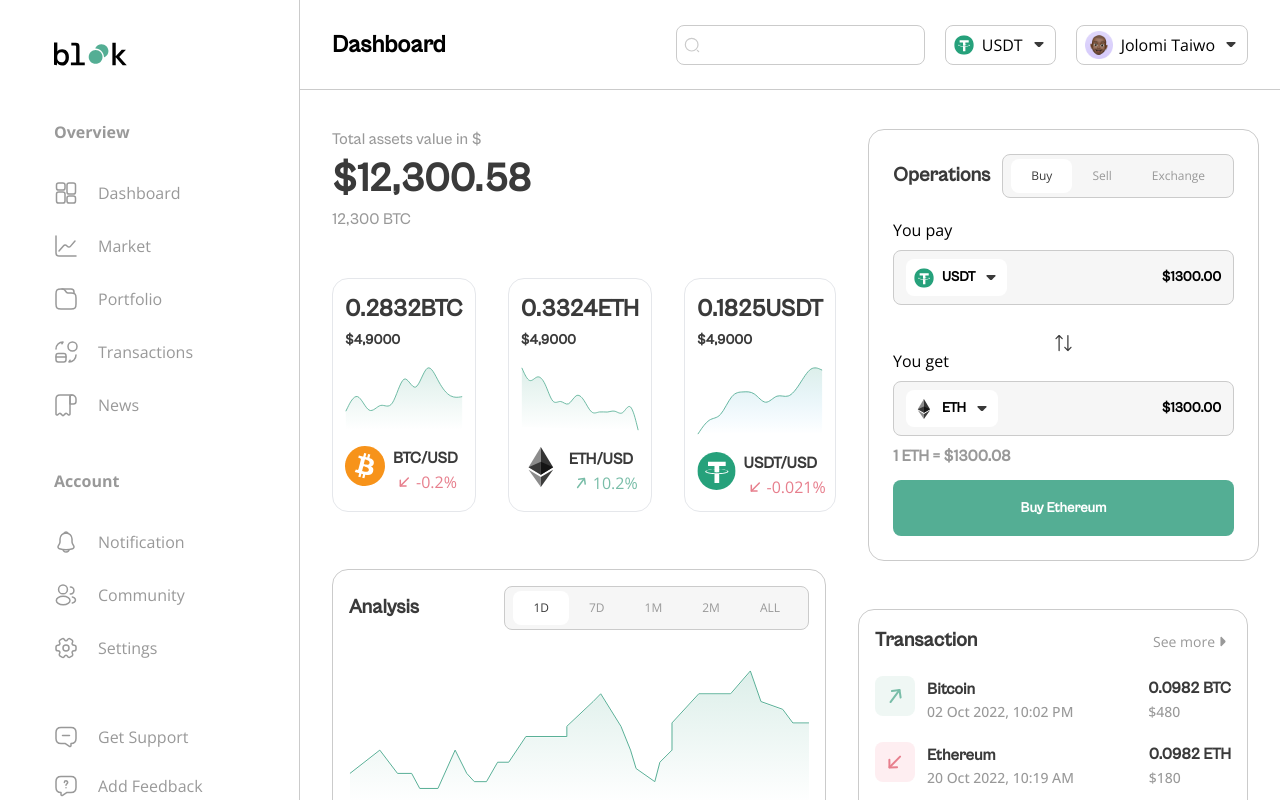
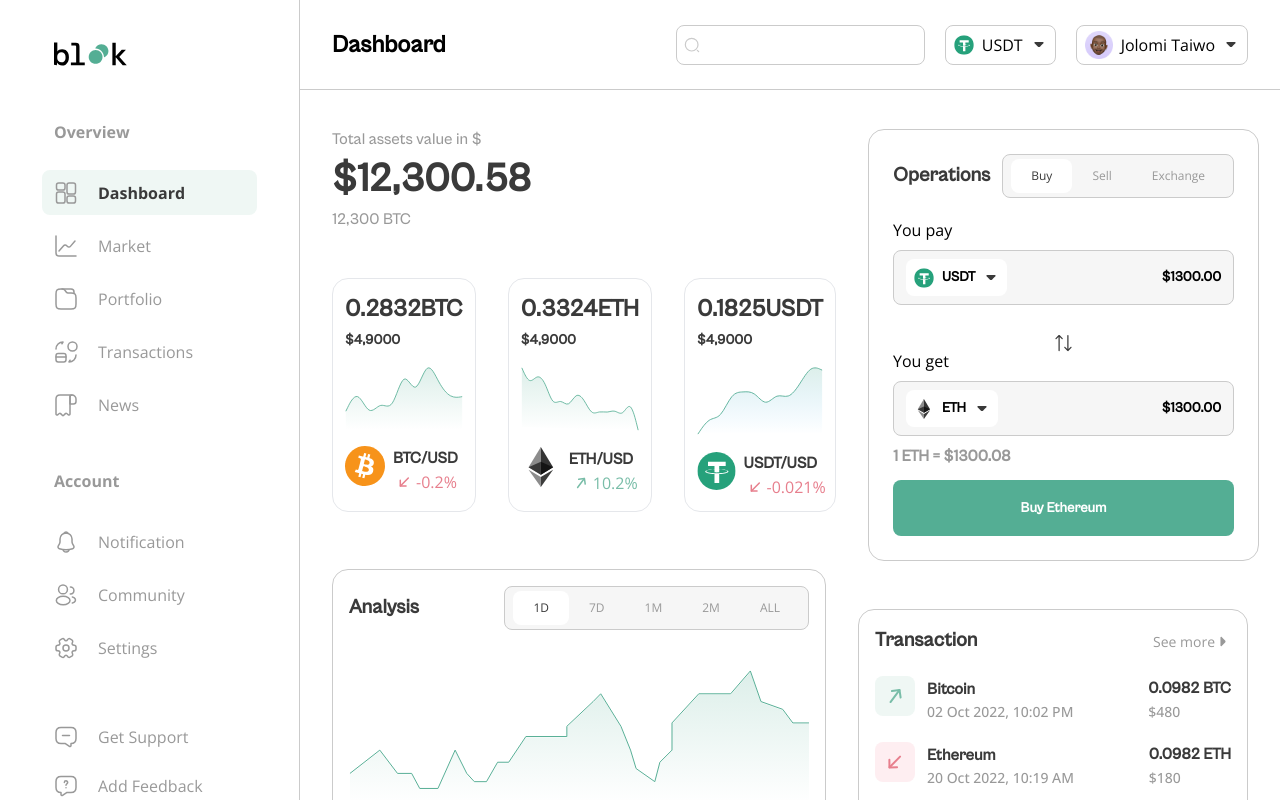
Before and after one commit to JolomiTee/Dashboard-Variants, a React (Vite) app: page / in a window 1280 px wide. Built offline with nearby package versions, Linux system fonts and the light colour scheme.

Commit message:
Formatting Menu comnponent code. adjusting navbar width

```diff
--- a/src/components/Blok/BlokMenu.jsx
+++ b/src/components/Blok/BlokMenu.jsx
@@ -1,10 +1,10 @@
 import BlokLogo from '../../assets/Blok/images/logoLight.svg'
 import { BlokMenuData } from '../../assets/Blok/data'
-import {AiFillCloseSquare} from 'react-icons/ai'
+import { AiFillCloseSquare } from 'react-icons/ai'
 import { useBlokContext } from '../../context/BlokContext'
 
-const BlokMenu = ({screenSize, activeMenu, setActiveMenu}) => {
-    const {currentMenu, setCurrentMenu} = useBlokContext()
+const BlokMenu = ({ screenSize, activeMenu, setActiveMenu }) => {
+    const { currentMenu, setCurrentMenu } = useBlokContext()
 
     return (
         <div className='h-screen'>
@@ -14,7 +14,7 @@ const BlokMenu = ({screenSize, activeMenu, setActiveMenu}) => {
                 </div>
                 {activeMenu && screenSize <= 1023 && (
                     <button className='absolute top-4 right-5 md:top-[20px]' onClick={() => (setActiveMenu(prev => !prev))}>
-                        <AiFillCloseSquare style={{width: '30px', height:'30px', fill: '#54AE94',}} />
+                        <AiFillCloseSquare style={{ width: '30px', height: '30px', fill: '#54AE94', }} />
                     </button>
                 )}
 
@@ -27,10 +27,10 @@ const BlokMenu = ({screenSize, activeMenu, setActiveMenu}) => {
                                 {menus.menuGroupItems.map((items, index) => (
                                     <li className="text-blok-grey text-16 my-1" key={index}>
                                         <button
-                                            className={`flex ps-3 gap-5 items-center justify-start h-[45px] w-full hover:bg-slate-200 hover:rounded-8 hover:scale-[1.025]`}
+                                            className={`flex ps-3 gap-5 items-center justify-start h-[45px] w-full hover:bg-slate-200 hover:rounded-8 hover:scale-[1.025] ${currentMenu === items.menuItem ? 'bg-blok-green font-bold text-blok-dark rounded-8' : ''}`}
                                             onClick={(e) => setCurrentMenu(items.menuItem)}
                                         >
-                                            <img src={items.menuIcon} alt={items.menuIcon} />
+                                            <img src={items.menuIcon} alt={items.menuIcon} className='' />
                                             <span>{items.menuItem}</span>
                                         </button>
                                     </li>
@@ -46,7 +46,7 @@ const BlokMenu = ({screenSize, activeMenu, setActiveMenu}) => {
                             BlokMenuData[0].supportMenu.map((menu, index) => (
                                 <li className="text-blok-grey text-16 my-1" key={index}>
                                     <button
-                                        className="flex ps-3 gap-5 items-center justify-start h-[45px] w-full hover:bg-slate-200 hover:rounded-8 hover:scale-[1.025]"
+                                        className={`flex ps-3 gap-5 items-center justify-start h-[45px] w-full hover:bg-slate-200 hover:rounded-8 hover:scale-[1.025] ${currentMenu === menu.menuItem ? 'bg-blok-green font-bold text-blok-dark rounded-8' : ''}`}
                                         onClick={(e) => setCurrentMenu(menu.menuItem)}
                                     >
                                         <img src={menu.menuIcon} alt={menu.menuIcon} className='hover:stroke-blok-dark-green' />
--- a/src/components/Blok/BlokNavbar.jsx
+++ b/src/components/Blok/BlokNavbar.jsx
@@ -16,7 +16,7 @@ const BlokNavbar = ({ activeMenu, setActiveMenu }) => {
                 <button onClick={() => setActiveMenu((prevMenuState) => !prevMenuState)}>
                     <BsLayoutTextSidebar className='lg:hidden me-5 hover:rotate-180 hover:shadow' style={{ width: '25px', height: '25px' }} />
                 </button>
-                <h1 className='font-cabinet font-bold text-24 leading-[30px]'>{currentMenu}</h1>
+                <h1 className='font-cabinet font-bold text-24 leading-[30px] w-max'>{currentMenu}</h1>
             </div>
 
 
```
